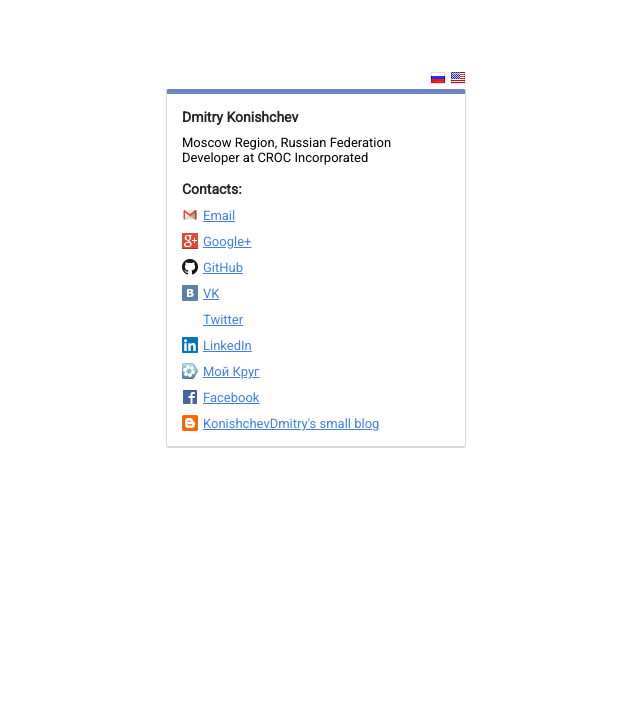
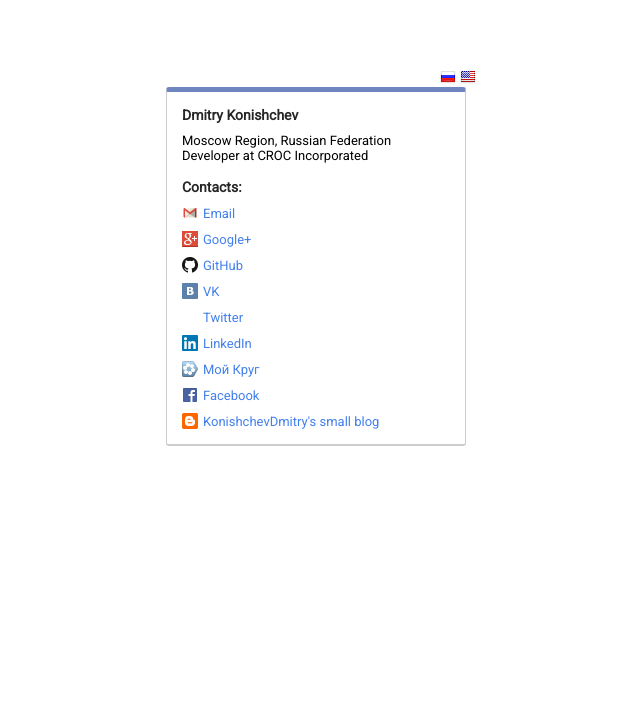
Before and after one commit to KonishchevDmitry/konishchev.ru, a Flask app: page / in a window 1280 px wide. Shown: the top 713 px of the page, without its empty margins (324-964 px from the left). Run offline with Flask 2, Linux system fonts and the light colour scheme; style sheets or scripts are compiled from the project's sources; some libraries are stand-ins or nearby versions.

Commit message:
Clean up style sheets

```diff
--- a/homepage/static/css/style.less
+++ b/homepage/static/css/style.less
@@ -1,36 +1,71 @@
+/* TODO */
+@badge-width: 300px;
+@badge-height: 250px;
+@contacts-height: 368px;
+@block-spacing: 4px;
+@block-padding: 15px;
+@profile-height: (@badge-height + @block-spacing + @contacts-height);
+@normal-device-height: ~"(min-height: @{profile-height})";
+
+@link-color: #427fed;
+@emphasized-color: #262626;
+@thin-border-color: rgba(0,0,0,0.2);
+
+body {
+    font: normal 16px Roboto,arial,sans-serif;
+}
+
+a {
+    color: @emphasized-color;
+    text-decoration: none;
+
+    &:hover, &:active {
+        color: @link-color;
+        text-decoration: underline;
+    }
+}
+
 img {
     border-style: none;
 }
 
+
+.border-radius (@radius) {
+    border-radius: @radius;
+    -moz-border-radius: @radius;
+    -webkit-border-radius: @radius;
+}
+
+.box-sizing (@sizing) {
+    box-sizing: @sizing;
+    -moz-box-sizing: @sizing;
+    -webkit-box-sizing: @sizing;
+}
+
+
 div#language-selector {
-    img.flag {
+    width: 100%;
+    text-align: right;
+
+    @media @normal-device-height {
+        position: absolute;
+        top: -21px;
+    }
+
+    img {
         width: 16px;
         height: 16px;
         vertical-align: bottom;
     }
-    @media (min-height:700px) {
-        position: relative;
-
-        div:first-child {
-            text-align: right;
-            position: absolute;
-            top: -21px;
-            width: 100%;
-        }
-    }
-    @media (max-height:699px) {
-        width: 100%;
-
-        div:first-child {
-            text-align: right;
-            width: 100%;
-        }
-    }
 }
 
+
 div#profile {
-    width: 300px;
-    height: 622px;
+    width: @badge-width;
+
+    @media @normal-device-height {
+        height: @profile-height;
+    }
 
     position: absolute;
     top: 0;
@@ -39,68 +74,83 @@ div#profile {
     right: 0;
 
     margin: auto;
-    padding: 0;
+    padding: 0 5px 5px;
 }
 
+
+div#badge {
+    border: 1px solid @thin-border-color;
+    .border-radius(3px);
+
+    padding: @block-padding;
+    margin-bottom: @block-spacing;
+
+    text-align: center;
+
+    img#photo {
+        border: 0;
+        .border-radius(50%);
+
+        display: block;
+        margin-left: auto;
+        margin-right: auto;
+        margin-bottom: 10px;
+    }
+}
+
+
 div#contacts {
-    border: 1px solid #d8d8d8;
+    border: 1px solid @thin-border-color;
+    border-top: 5px solid #6f85bf;
     border-bottom-width: 2px;
+    .box-sizing(border-box);
+    .border-radius(3px);
 
-    border-top: 5px solid #6f85bf;
-
-    -webkit-border-radius: 3px;
-    border-radius: 3px;
-    -webkit-box-sizing: border-box;
-    box-sizing: border-box;
-
-    vertical-align: top;
-
-    font: normal 13px Roboto,arial,sans-serif;
-
-    padding: 15px;
-
-    a {
-        color: #427fed;
-    }
+    font-size: 13px;
+    padding: @block-padding;
 
     div.section {
         margin: 16px 0px 0px;
-        padding: 0;
 
         &:first-child {
             margin-top: 0;
         }
 
         em {
-            color: #262626;
-            font: 300 20px Roboto,arial,sans-serif;
+            color: @emphasized-color;
             font-style: normal;
             font-weight: bold;
             font-size: 14px;
         }
     }
+
     div.section-body {
         padding-top: 10px;
     }
+
     ul.contacts {
         margin: 0;
         padding: 0;
 
         li {
-            list-style-type: none;
             height: 16px;
             margin-top: 10px;
-            vertical-align: bottom;
+            list-style-type: none;
 
             &:first-child {
                 margin-top: 0;
             }
+
+            a {
+                color: @link-color;
+            }
+
+            img.icon {
+                width: 16px;
+                height: 16px;
+                padding-right: 5px;
+                vertical-align: bottom;
+            }
         }
     }
-    img.icon {
-        width: 16px;
-        height: 16px;
-        padding-right: 5px;
-        vertical-align: bottom;
-    }
 }
--- a/homepage/templates/index.html
+++ b/homepage/templates/index.html
@@ -14,24 +14,16 @@
         <link rel="stylesheet" type="text/css" href="//fonts.googleapis.com/css?family=Roboto&subset=latin,cyrillic">
         <link rel="stylesheet" type="text/css" href="{{url_for("static", filename="css/style.css")}}">
 
-        <noscript>
-            <link rel="stylesheet" type="text/css" href="{{url_for("static", filename="css/noscript.css")}}">
-        </noscript>
-
         <title>{{full_name}}</title>
     </head>
 
     <body>
         <div id="profile">
             <div id="language-selector">
-            <div>
-                <a href="{{url_for("index", lang="ru")}}"><img
-                    class="flag" title="Русская версия" alt="ru"
+                <a href="{{url_for("index", lang="ru")}}"><img title="Русская версия" alt="ru"
                     src="{{url_for("static", filename="images/flag-ru.png")}}"></a>
-                <a href="{{url_for("index", lang="en") }}"><img
-                    class="flag" title="English version" alt="en"
+                <a href="{{url_for("index", lang="en") }}"><img title="English version" alt="en"
                     src="{{url_for("static", filename="images/flag-us.png")}}"></a>
-            </div>
             </div>
 
             <div class="g-person" data-width="300" data-showtagline="false"
```
Also changed, not shown: homepage/static/css/noscript.less (deleted, +0 -36 lines), 1 other file.
